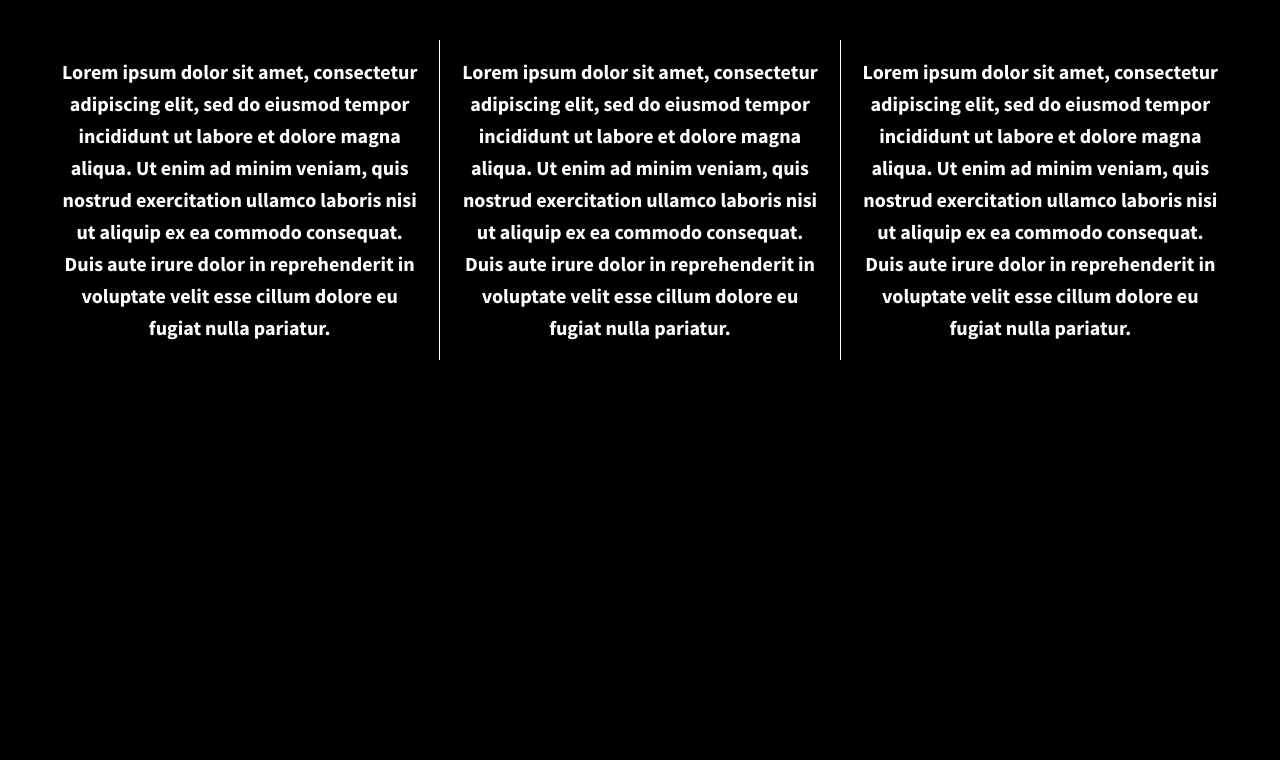
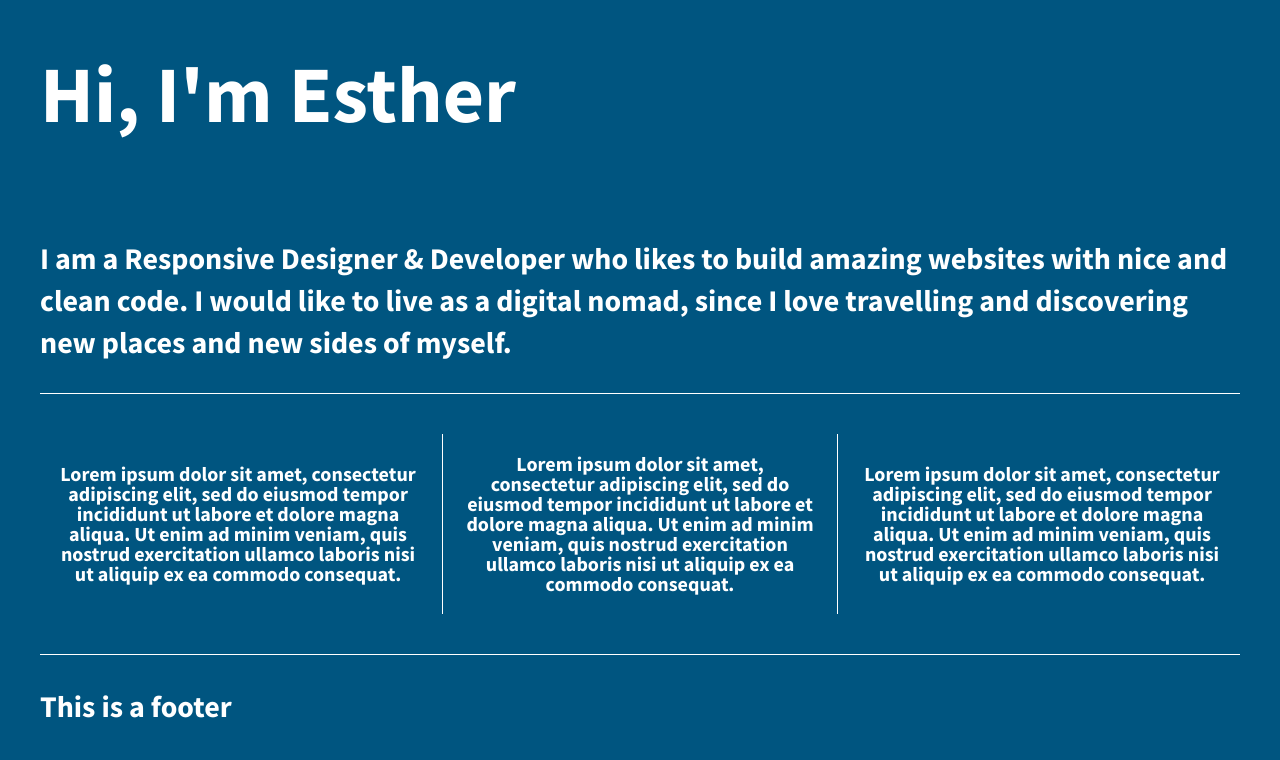
Before and after one commit to esther-akkerman/divs-flexbox, a plain HTML site: page index.html in a window 1280 px wide. Drawn offline with nearby package versions, Linux system fonts and the light colour scheme.

Commit message:
Added content, flexbox properties and changed background

```diff
--- a/css/main.css
+++ b/css/main.css
@@ -97,15 +97,17 @@ textarea {
 
 
 html {
-  background-color: #000;
+  background-color: #005580;
   height: 100%;
+  width: 100%;
 }
 
 body {
   font-family: 'Source Sans Pro', sans-serif;
-  padding: 2em;
+  color: #fff;
   font-size: 1.25em;
-  height: 100%;
+  display: flex;
+  justify-content: center;
 }
 
 .wrapper {
@@ -113,29 +115,53 @@ body {
   font-weight: 700;
   display: flex;
   justify-content: space-between;
-  align-items: center;
+  flex-flow: row wrap;
+  max-width: 1200px;
 }
 
-.div-1, .div-2, .div-3 {
+.flex-items {
   /*give the divs a width of 30%, add display:flex, set justify-content and align-items to center*/
-  color: #fff;
-  line-height: 1.6em;
+  line-height: 1em;
   font-size: 1em;
-  height: 300px;
+  width: 33%;
   display: flex;
-  width: 30%;
   justify-content: center;
   align-items: center;
+  padding: 0px 20px;
   text-align: center;
-  padding: 10px 20px;
+  box-sizing: border-box;
+  margin: 20px 0;
 }
 
-.div-2 {
+#div-2 {
     border-left: #fff solid 1px;
     border-right: #fff solid 1px;
+
 }
 
+header, main, footer {
+    width: 100%;
+    display: flex;
+    justify-content: flex-start;
+    margin: 20px 0;
+}
 
+header {
+    font-size: 2em;
+    line-height: 1em;
+}
+
+main {
+    border-bottom: #fff solid 1px;
+}
+
+main, footer {
+    font-size: 1.5em;
+}
+
+footer {
+    border-top: #fff solid 1px;
+}
 
 
 /* ==========================================================================
--- a/index.html
+++ b/index.html
@@ -22,15 +22,24 @@
         <![endif]-->
 
         <section class="wrapper">
-            <div class="div-1">
-                <p>Lorem ipsum dolor sit amet, consectetur adipiscing elit, sed do eiusmod tempor incididunt ut labore et dolore magna aliqua. Ut enim ad minim veniam, quis nostrud exercitation ullamco laboris nisi ut aliquip ex ea commodo consequat. Duis aute irure dolor in reprehenderit in voluptate velit esse cillum dolore eu fugiat nulla pariatur.</p>
+            <header>
+                <h1>Hi, I'm Esther</h1>
+            </header>
+            <main>
+                <p>I am a Responsive Designer & Developer who likes to build amazing websites with nice and clean code. I would like to live as a digital nomad, since I love travelling and discovering new places and new sides of myself.</p>
+            </main>
+            <div id="div-1" class="flex-items">
+                <p>Lorem ipsum dolor sit amet, consectetur adipiscing elit, sed do eiusmod tempor incididunt ut labore et dolore magna aliqua. Ut enim ad minim veniam, quis nostrud exercitation ullamco laboris nisi ut aliquip ex ea commodo consequat.</p>
             </div>
-            <div class="div-2">
-                <p>Lorem ipsum dolor sit amet, consectetur adipiscing elit, sed do eiusmod tempor incididunt ut labore et dolore magna aliqua. Ut enim ad minim veniam, quis nostrud exercitation ullamco laboris nisi ut aliquip ex ea commodo consequat. Duis aute irure dolor in reprehenderit in voluptate velit esse cillum dolore eu fugiat nulla pariatur.</p>
+            <div id="div-2" class="flex-items">
+                <p>Lorem ipsum dolor sit amet, consectetur adipiscing elit, sed do eiusmod tempor incididunt ut labore et dolore magna aliqua. Ut enim ad minim veniam, quis nostrud exercitation ullamco laboris nisi ut aliquip ex ea commodo consequat.</p>
             </div>
-            <div class="div-3">
-                <p>Lorem ipsum dolor sit amet, consectetur adipiscing elit, sed do eiusmod tempor incididunt ut labore et dolore magna aliqua. Ut enim ad minim veniam, quis nostrud exercitation ullamco laboris nisi ut aliquip ex ea commodo consequat. Duis aute irure dolor in reprehenderit in voluptate velit esse cillum dolore eu fugiat nulla pariatur.</p>
+            <div id="div-3" class="flex-items">
+                <p>Lorem ipsum dolor sit amet, consectetur adipiscing elit, sed do eiusmod tempor incididunt ut labore et dolore magna aliqua. Ut enim ad minim veniam, quis nostrud exercitation ullamco laboris nisi ut aliquip ex ea commodo consequat.</p>
             </div>
+            <footer>
+                <p>This is a footer</p>
+            </footer>
         </section>
 
         <script src="https://ajax.googleapis.com/ajax/libs/jquery/1.11.3/jquery.min.js"></script>
```
